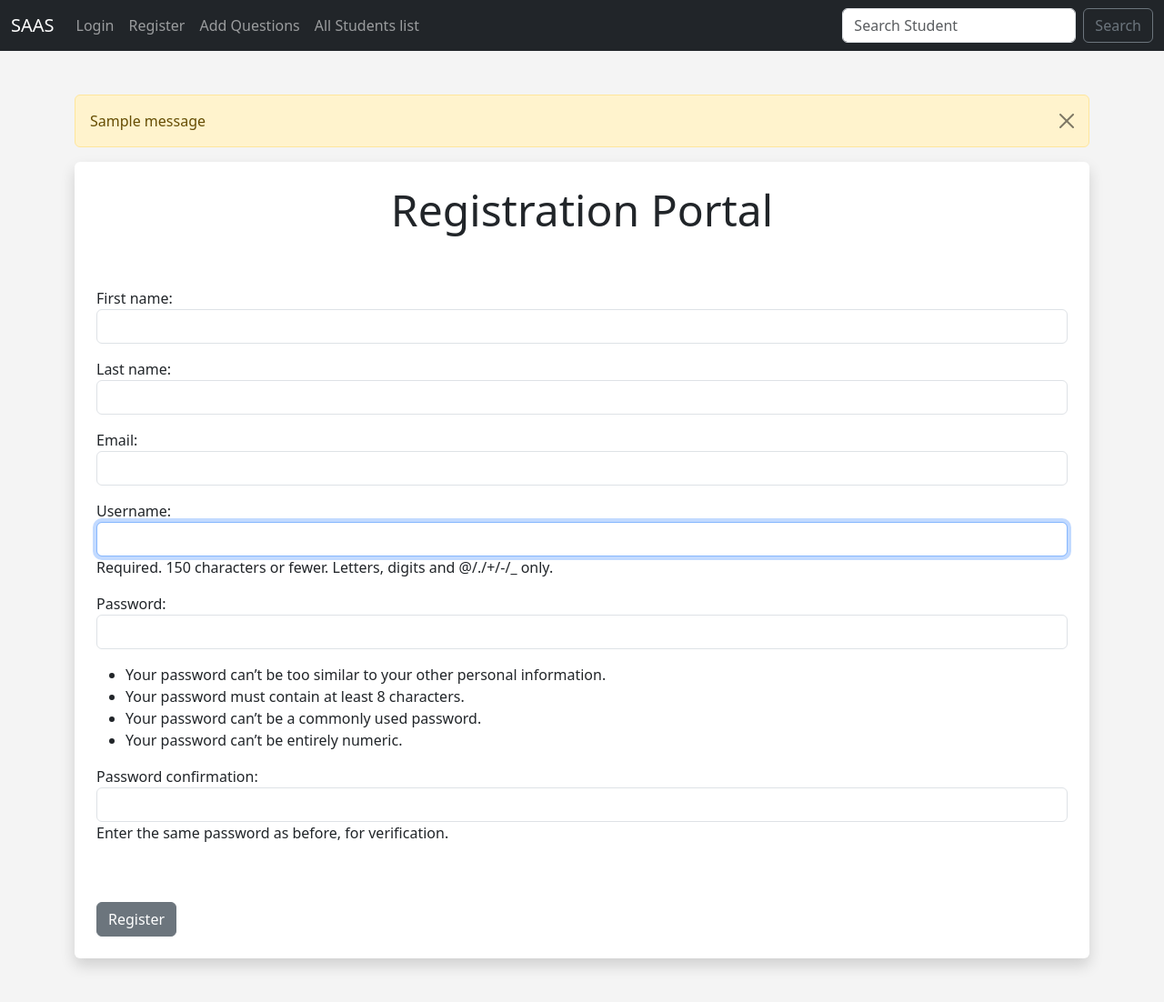
After one commit to Feniola07/SAAS, a Django app: page /students/register_user in a window 1280 px wide. The commit adds this page. Shown: the whole page at 91% size. Run offline with Django 4.2, Linux system fonts and the light colour scheme; one stand-in notice (Sample message) is shown.

Commit message:
Added register user

```diff
--- a/SAAS/urls.py
+++ b/SAAS/urls.py
@@ -5,6 +5,7 @@ from django.urls import path, include
 urlpatterns = [
     path('admin/', admin.site.urls),
     path('',include('assignment.urls')),
+    # this path are used for user authentication
     path('students/',include('django.contrib.auth.urls')),
     path('students/',include('students.urls')),
 ]
--- a/assignment/templates/assignment/base.html
+++ b/assignment/templates/assignment/base.html
@@ -6,6 +6,9 @@
     <meta name="viewport" content="width=device-width, initial-scale=1">
     <title>SAAS</title>
     <link href="https://cdn.jsdelivr.net/npm/bootstrap@5.3.1/dist/css/bootstrap.min.css" rel="stylesheet" integrity="sha384-4bw+/aepP/YC94hEpVNVgiZdgIC5+VKNBQNGCHeKRQN+PtmoHDEXuppvnDJzQIu9" crossorigin="anonymous">
+    <style>
+      body{background: #f4f4f4;}
+    </style>
   </head>
   <body>
   	{% include 'assignment/navbar.html' %}
@@ -16,7 +19,7 @@
       {%if messages %}
         {%for message in messages %}
         <div class="alert alert-warning alert-dismissible fade show" role="alert">
-          <strong>Error!</strong> {{message}}
+           {{message}}
           <button type="button" class="btn-close" data-bs-dismiss="alert" aria-label="Close"></button>
         </div>
 
--- a/assignment/templates/assignment/navbar.html
+++ b/assignment/templates/assignment/navbar.html
@@ -6,16 +6,6 @@
     </button>
     <div class="collapse navbar-collapse" id="navbarSupportedContent">
       <ul class="navbar-nav me-auto mb-2 mb-lg-0">
-
-
-
-
-
-
-
-
-
-
 
 
         {% if user.is_authenticated %}
@@ -42,7 +32,7 @@
           </li>
 
           <li class="nav-item">
-          <a class="nav-link" href="{% url 'studentregister' %}">Register </a>
+          <a class="nav-link" href="{% url 'register' %}">Register </a>
           </li>
 
           <li class="nav-item">
--- /dev/null
+++ b/students/forms.py
@@ -0,0 +1,20 @@
+from django.contrib.auth.forms import UserCreationForm
+from django.contrib.auth.forms import User
+from django import forms
+
+# to add extra fields to usercreationform create a new form to inherit the attr then add the fields
+class RegisterUserForm(UserCreationForm):
+	first_name = forms.CharField(widget = forms.TextInput(attrs= {'class': 'form-control'}))
+	last_name = forms.CharField( max_length= 100,widget = forms.TextInput(attrs= {'class': 'form-control'}))
+	email=  forms.EmailField(widget = forms.EmailInput(attrs= {'class': 'form-control'}))
+
+	class Meta:
+		model  = User
+		fields  =('first_name','last_name','email','username','password1','password2')
+
+		# to edit the default auth.forms we use below
+	def __init__(self,*args,**kwargs):
+		super(RegisterUserForm,self).__init__(*args,**kwargs)
+		self.fields['username'].widget.attrs['class']  = 'form-control'
+		self.fields['password1'].widget.attrs['class']  = 'form-control'
+		self.fields['password2'].widget.attrs['class']  = 'form-control'
--- a/students/templates/authentication/login.html
+++ b/students/templates/authentication/login.html
@@ -26,7 +26,7 @@
 				    <input type="password" class="form-control" name="password">
 				  </div>
 
-				  <button type="submit" class="btn btn-primary">Submit</button>
+				  <button type="submit" class="btn btn-secondary">Submit</button>
 			</form>
 
 		</form>
--- /dev/null
+++ b/students/templates/authentication/register_user.html
@@ -0,0 +1,48 @@
+{% extends 'assignment/base.html' %}
+
+
+{% block content %}
+
+	{% if form.errors %}
+
+		<div class="alert alert-danger alert-dismissible fade show" role="alert">
+  			<strong>Error!</strong> You should check in on some of those fields below.
+  			<button type="button" class="btn-close" data-bs-dismiss="alert" aria-label="Close"></button>
+		</div>
+
+
+
+
+
+
+
+	{% endif %}
+
+	<div class="shadow p-4 mb-5 bg-body  rounded ">
+		<center>
+		<h1 class="display-5">Registration Portal</h1>
+
+		</center>
+
+		<br><br>
+
+
+			<form action="" method="POST">
+				{% csrf_token %}
+
+					{{form.as_p}}
+
+				  <form>
+
+					  <br><br>
+					  <button type="submit" class="btn btn-secondary">Register</button>
+				</form>
+
+			</form>
+	</div>
+
+
+
+
+
+{% endblock %}
--- a/students/urls.py
+++ b/students/urls.py
@@ -4,4 +4,5 @@ from . import views
 urlpatterns = [
     path('login_user',views.login_user,name ="login"),
     path('logout_user',views.logout_user,name ="logout"),
+    path('register_user',views.register_user,name ="register"),
 ]
--- a/students/views.py
+++ b/students/views.py
@@ -1,6 +1,9 @@
 from django.shortcuts import render,redirect
 from django.contrib.auth import authenticate,login ,logout
 from django.contrib import messages
+# to create a user signup import Usercreation form
+from django.contrib.auth.forms import UserCreationForm
+from .forms import RegisterUserForm
 
 # Create your views here.
 def login_user(request):
@@ -24,3 +27,21 @@ def logout_user(request):
 	logout(request)
 	messages.success(request,("You were logged out "))
 	return redirect ('login')
+
+# user sign up
+
+def register_user(request):
+	if request.method == "POST":
+		form = RegisterUserForm(request.POST)
+		if form.is_valid():
+			form.save()
+			username=form.cleaned_data['username']
+			password=form.cleaned_data['password1']
+			user =authenticate(username=username, password=password)
+			login(request,user)
+			messages.success(request,("Registration Successful "))
+			return redirect('quiz')
+
+	else:
+		form=RegisterUserForm()
+	return render(request, 'authentication/register_user.html',{'form':form})
```
Also changed, not shown: db.sqlite3.
